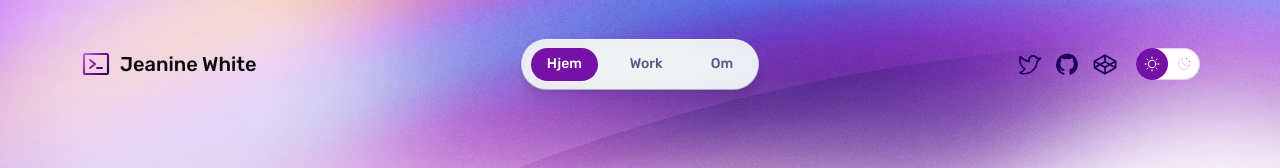
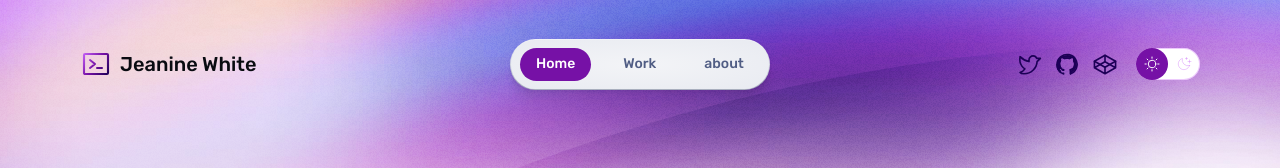
Before and after one commit to markussteen/portfolio, an Astro site: page / in a window 1280 px wide. Shown: the top 168 px of the page. Built offline with nearby package versions, Linux system fonts and the light colour scheme; Astro itself is replaced by a stand-in of ours.

Commit message:
done
done

```diff
--- a/src/components/Nav.astro
+++ b/src/components/Nav.astro
@@ -4,9 +4,9 @@ import ThemeToggle from './ThemeToggle.astro';
 
 /** Main menu items */
 const textLinks: { label: string; href: string }[] = [
-	{ label: 'Hjem', href: '/' },
+	{ label: 'Home', href: '/' },
 	{ label: 'Work', href: '/work/' },
-	{ label: 'Om', href: '/om/' },
+	{ label: 'about', href: '/about/' },
 ];
 
 /** Icon links to social media — edit these with links to your profiles! */
```
